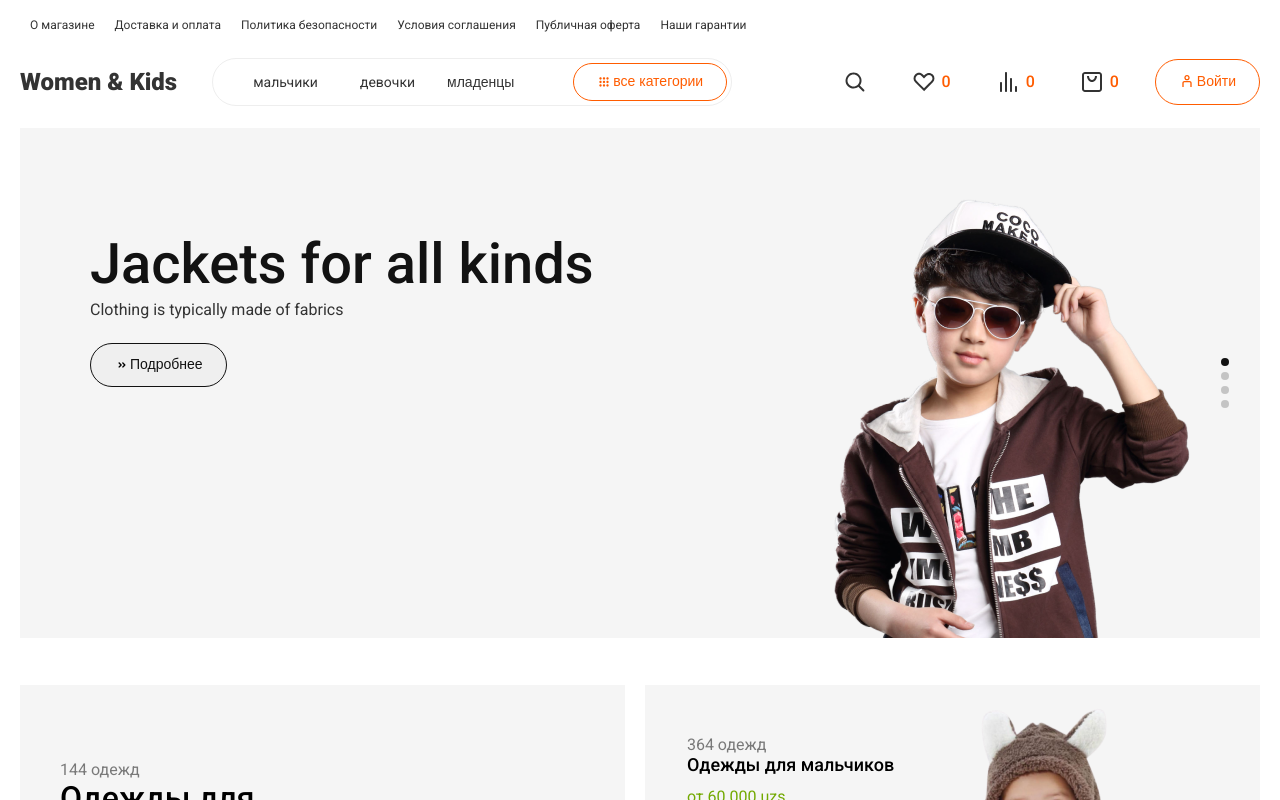
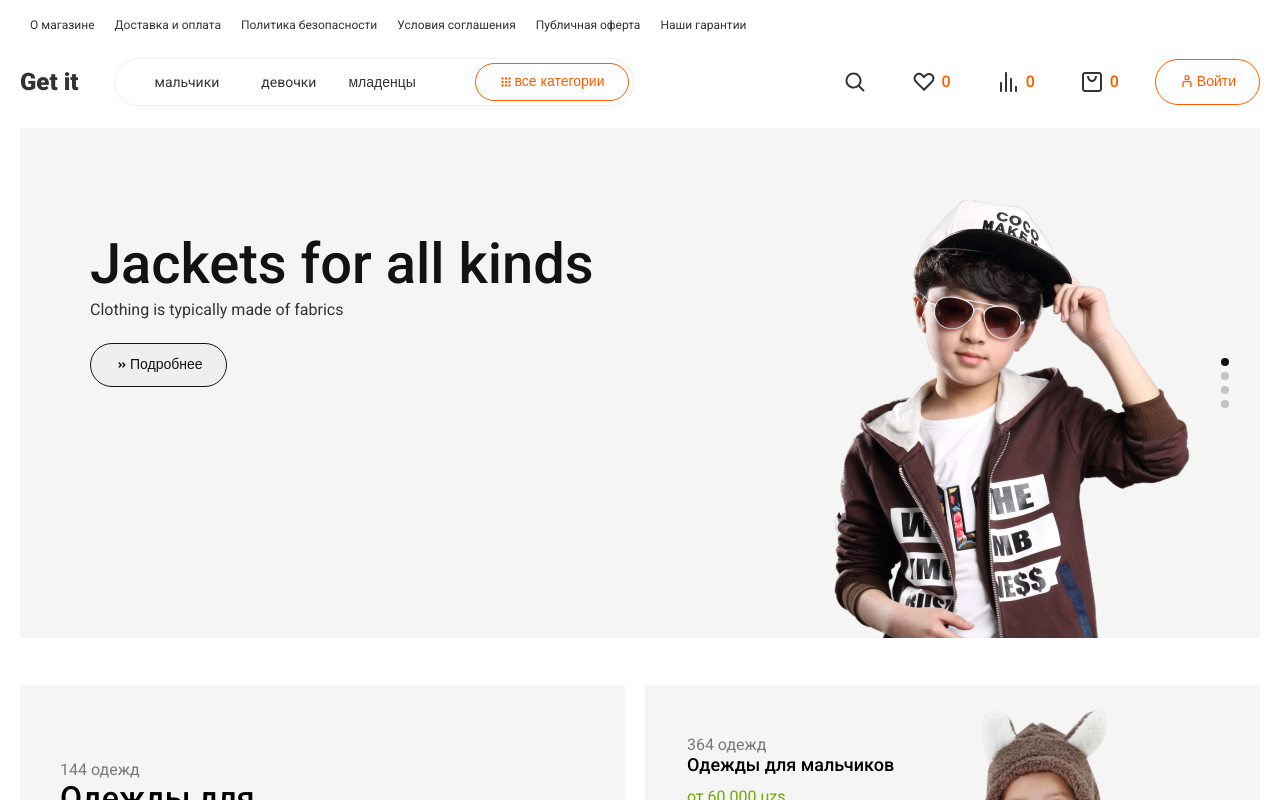
Before and after one commit to Pheonix999777/online-magazine, a Next.js app: page / in a window 1280 px wide. Shown: the top 800 px of the page. Built offline with nearby package versions, Linux system fonts and the light colour scheme.

Commit message:
fixed font

```diff
--- a/src/app/Components/Header/Header.jsx
+++ b/src/app/Components/Header/Header.jsx
@@ -42,7 +42,7 @@ export default function Header() {
 
         <div className="header__bottom">
           <a className="header__logo" href="/">
-            Women & Kids
+            Get it
           </a>
           <div className="header__content">
             <span className="header__content-link">мальчики</span>
```
